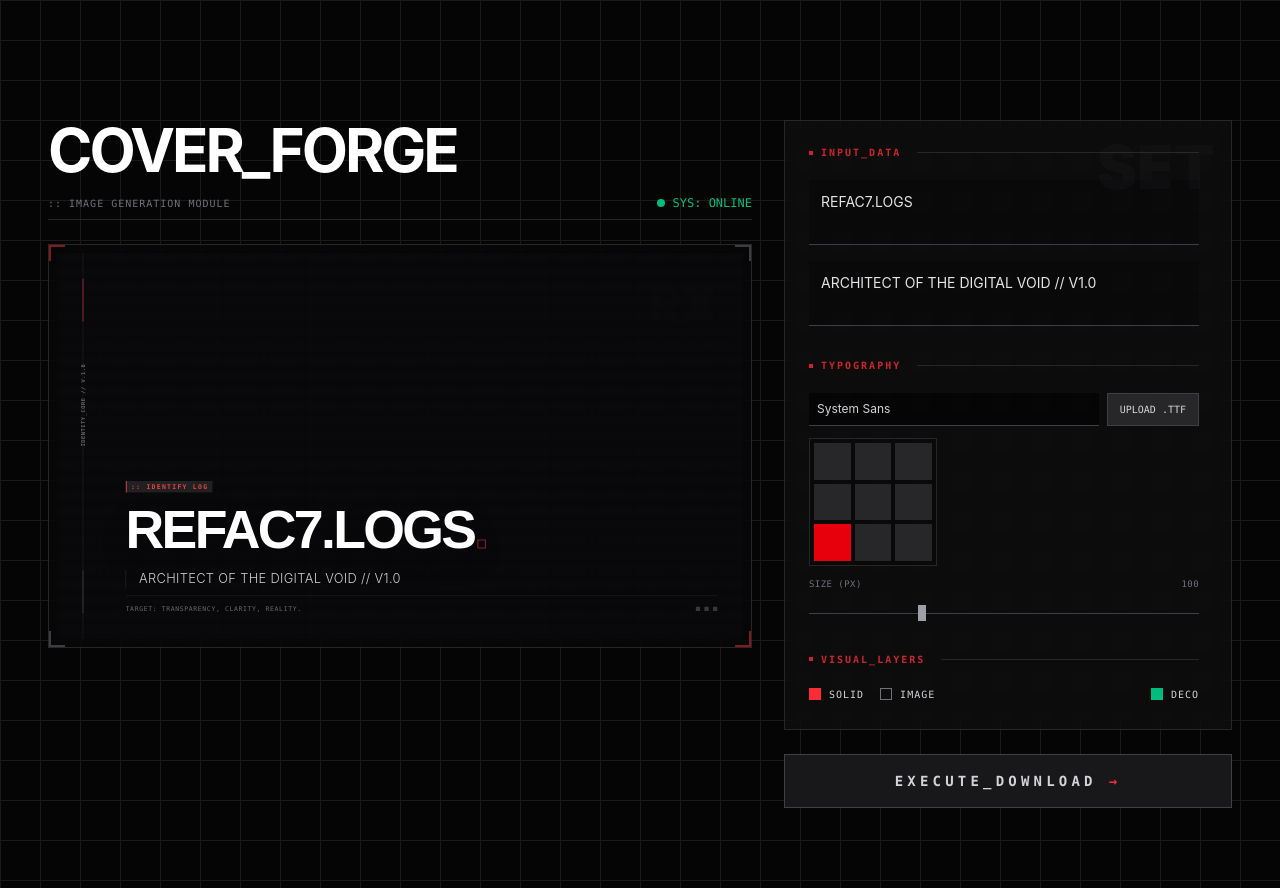
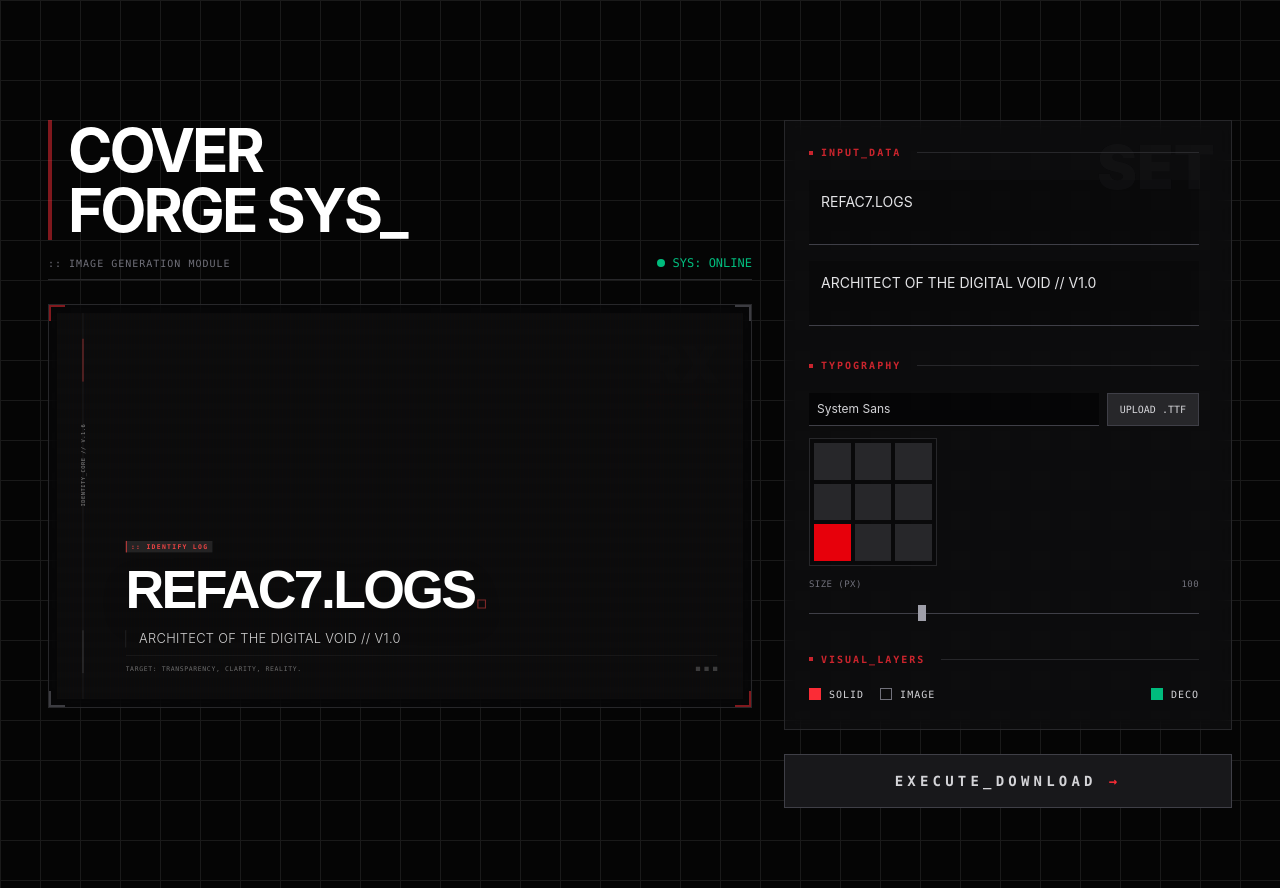
Before and after one commit to Refac7/cover-forge, an Astro site: page / in a window 1280 px wide. Built offline with nearby package versions, Linux system fonts and the light colour scheme; Astro itself is replaced by a stand-in of ours.

Commit message:
Update design

```diff
--- a/src/components/CoverGenerator.jsx
+++ b/src/components/CoverGenerator.jsx
@@ -33,7 +33,7 @@ export default function CoverGenerator() {
     title: 'REFAC7.LOGS',
     subtitle: 'ARCHITECT OF THE DIGITAL VOID // V1.0',
     bgType: 'color',
-    bgColor: '#09090b', // 对应 zinc-950/black
+    bgColor: '#0e0e0e',
     bgImage: null,
     themeColor: '#ef4444', // 对应 red-500
     textColor: '#ffffff',
@@ -42,7 +42,7 @@ export default function CoverGenerator() {
     blur: 0,
     brightness: 100,
     fontSize: 100,
-    showDecorations: true, // 新增：是否显示工业风装饰
+    showDecorations: true,
   });
 
   const [customFontName, setCustomFontName] = useState(null);
@@ -165,7 +165,7 @@ export default function CoverGenerator() {
         {/* 顶部状态栏风格 */}
         <div className="flex justify-between items-end border-b border-zinc-800 pb-2">
             <div>
-                <h2 className="text-5xl md:text-6xl font-bold tracking-tighter text-white uppercase">Cover_Forge</h2>
+                <h2 className="border-l-4 pl-4 border-red-500/50 text-5xl md:text-6xl font-bold tracking-tighter text-white uppercase">Cover<br></br>Forge Sys_</h2>
                 <p className="text-[10px] text-zinc-500 font-mono uppercase tracking-widest mt-4">:: Image Generation Module</p>
             </div>
             <div className="hidden md:flex items-center gap-2 text-xs font-mono">
```
